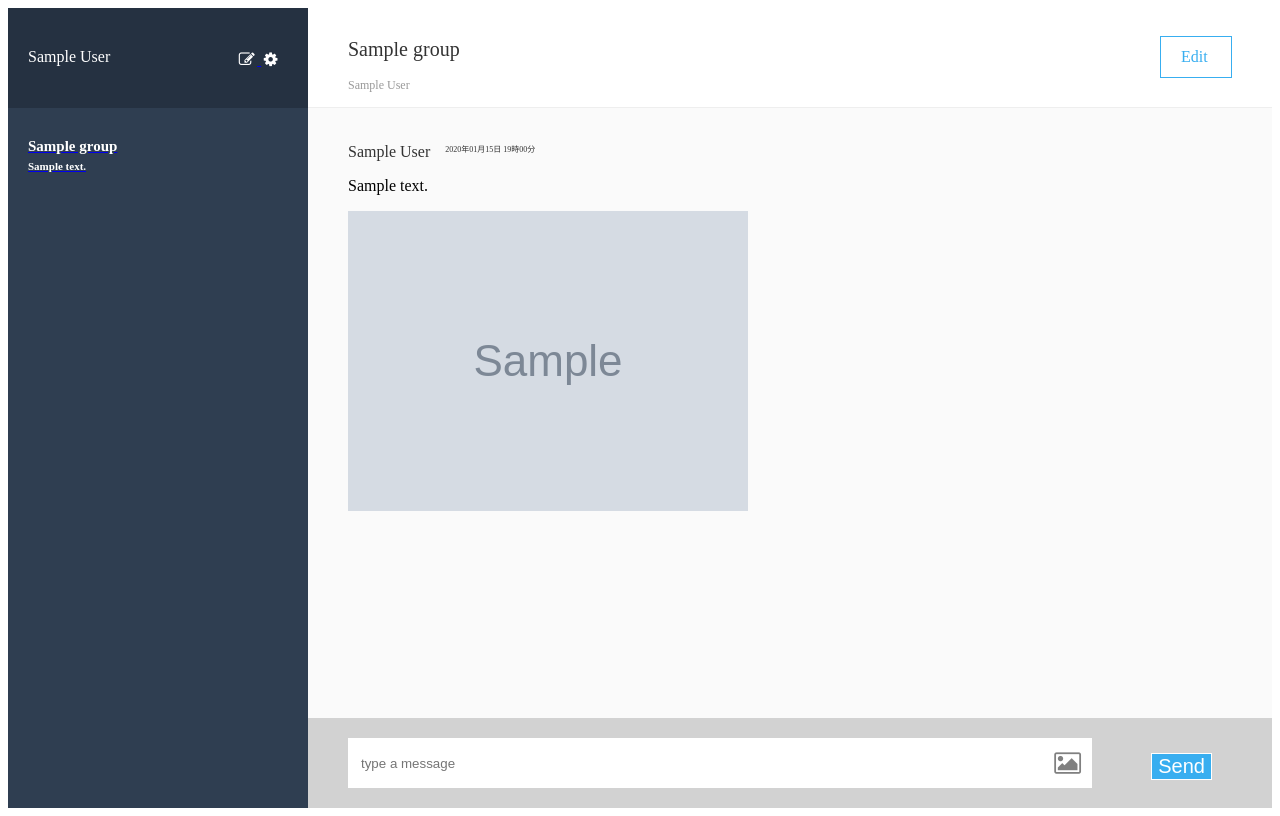
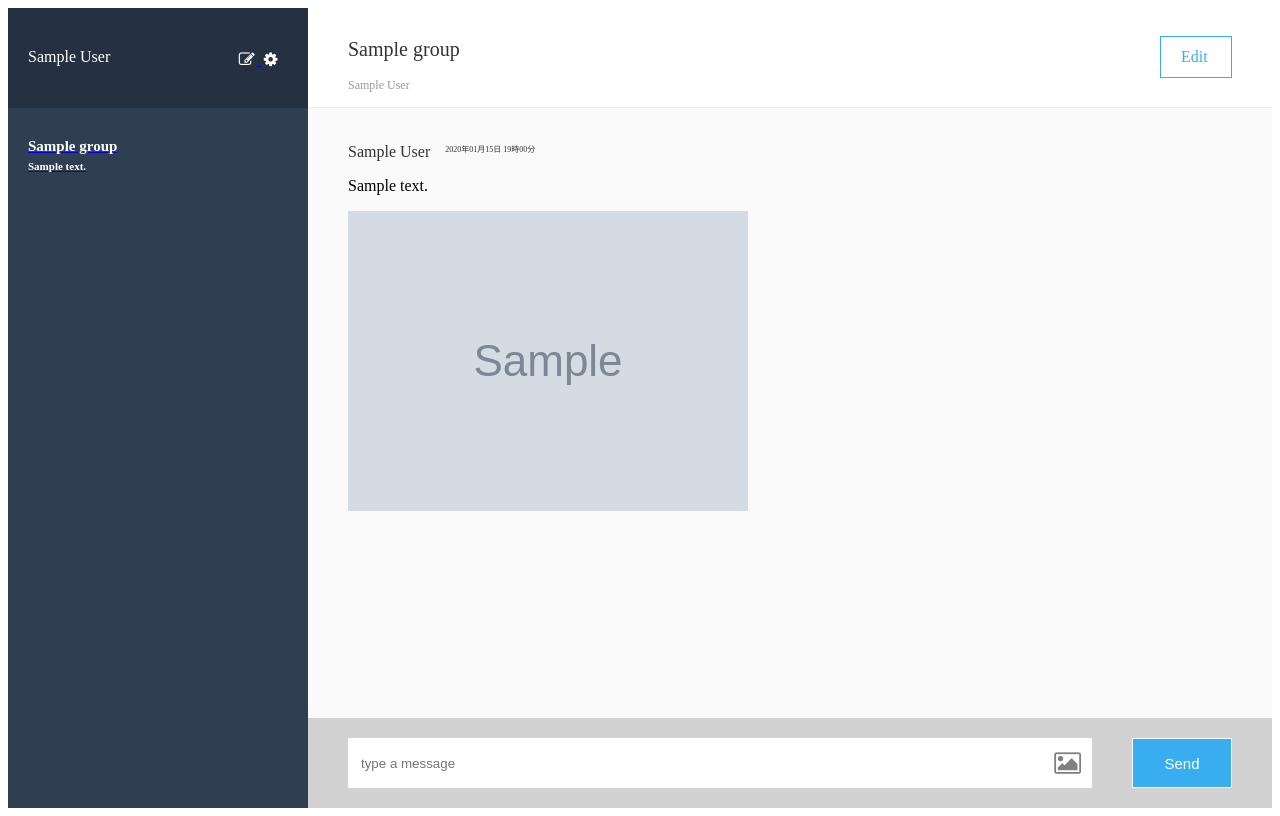
Before and after one commit to ishikawasan38/chat-space, a Rails app: page /groups/1/messages in a window 1280 px wide. Run offline with Rails 7, Linux system fonts and the light colour scheme; a user stored in the database is signed in; tables that the repository leaves empty hold one stand-in row (values such as "Sample post"); grey boxes marked "Sample" are stand-in pictures; style sheets or scripts are compiled from the project's sources; some libraries are stand-ins or nearby versions.

Commit message:
updata ok

```diff
--- a/app/assets/javascripts/message.js
+++ b/app/assets/javascripts/message.js
@@ -1,8 +1,9 @@
 $(function(){
       function buildHTML(message){
-        if ( message.image ) {
+        if ( message.content && message.image) {
           var html =
-            `<div class="chat-comment">
+           `<div class="message" data-message-id= ${message.id} >
+              <div class="chat-comment">
                 <div class="chat-comment__name">
                   <div class="group-name1">
                     ${message.user_name}
@@ -15,13 +16,14 @@
                   <p class="chat-comment__name2__content">
                     ${message.content}
                   </p>
+                <img src=${message.image} class="input-box__image" >
                 </div>
-               <img src=${message.image} >
             </div>`
-          return html;
-        } else {
+
+        } else if (message.content) {
           var html =
-            `<div class="chat-comment">
+           `<div class="message" data-message-id=${message.id}>
+              <div class="chat-comment">
                 <div class="chat-comment__name">
                  <div class="group-name1">
                   ${message.user_name}
@@ -36,9 +38,30 @@
                 </p>
               </div>
            </div>`
+
+        } else if (message.image) {
+          var html =
+          `<div class="message" data-message-id= ${message.id}>
+             <div class="chat-comment">
+               <div class="chat-comment__name">
+                 <div class="group-name1">
+                   ${message.user_name}
+                 </div>
+                 <div class="group-time1">
+                   ${message.created_at}
+                 </div>
+               </div>
+                 <div class="chat-comment__name2">
+                   <img src=${message.image} class="input-box__image"
+               </div>
+           </div>`
+
+      };
       return html;
-        };
     }
+
+
+
   $('#new_message').on('submit', function(e){
     e.preventDefault();
     var formData = new FormData(this);
@@ -55,8 +78,6 @@
        var html = buildHTML(data);
        $('.chat-main__message-list').append(html);
        $('form')[0].reset();
-      $('.chat-main__message-list').animate({ scrolltop: $('.chat-main__message-list')[0].scrollHeight});
-      $('.contents__btn').prop('disabled', false);
      })
     .fail(function(){
         alert("メッセージ送信に失敗しました");
@@ -64,6 +85,33 @@
     .always(function(){
       $
       ('.contens__btn').prop('disabled', false);
+    });
   })
+
+  var reloadMessages = function() {
+    var last_message_id = $('.message:last').data("message-id");
+    $.ajax({
+      url: "api/messages",
+      type: 'get',
+      dataType: 'json',
+      data: {id: last_message_id}
     })
+    .done(function(messages){
+      if (messages. length !== 0){
+      var insertHTML = '';
+      $.each(messages, function(i, message){
+        insertHTML += buildHTML(message)
+      });
+      $('.chat-main__message-list').append(insertHTML);
+      $('.chat-main__message-list').animate({ scrolltop: $('.chat-main__message-list')[0].scrollHeight});
+     }
     })
+    .fail(function() {
+      alert("メッセージ送信に失敗しました");
+    });
+   };
+  if (document.location.href.match(/\/groups\/\d+\/messages/)){
+    // setinterval(reloadMessages, 7000);
+    setInterval(reloadMessages, 7000);
+  }
+});
--- a/app/assets/stylesheets/modules/_messages.scss
+++ b/app/assets/stylesheets/modules/_messages.scss
@@ -41,6 +41,8 @@
     background-color: #2f3e51;
     height: calc(100vh - 100px);
     width: 300px;
+    overflow: scroll;
+    text-decoration: none;
 
      .group-comment{
       height: 71px;
@@ -53,9 +55,11 @@
       flex-flow: column;
       padding-top: 30px;
 
+
        &__name1{
          font-size: 15px;
          color: #ffffff;
+
        }
 
        &__name2{
@@ -63,6 +67,7 @@
          color: #ffffff;
          padding-bottom: 40px;
          padding-top: 5px;
+
        }
     }
   }
@@ -127,6 +132,7 @@
       padding: 10px  40px 35px;
       overflow: scroll;
 
+
       .chat-comment{
         margin-top: 25px;
 
@@ -184,13 +190,21 @@
         align-items: flex-start;
         padding: 20px 40px;
         line-height: 50px;
+
         .contents__btn{
           text-decoration: none;
           color:#ffffff;
-          margin: 15px 20px;
+          // margin: 15px 20px;
+          margin-left: 15px;
+          padding: 0 30px;
+          height: 50px;
+          width: 100px;
           background-color: #38aef0;
           border: solid 1px #ffffff;
-          font-size: 20px;
+          font-size: 15px;
+          cursor: pointer;
+
+
           }
         .message-area{
           height: 50px;
@@ -223,9 +237,10 @@
         background-color: #38aef0;
         height: 50px;
         width: 94px;
-        padding: 0 30px;
-        margin-left: 15px;
+        // padding: 0 30px;
+        // margin-left: 15px;
         border: solid 1px#ffffff;
+
 
 
       }
@@ -237,6 +252,6 @@
   text-decoration: none;
   padding: 2.5px ;
   line-height: center;
-  color:#ffffff;
+  color :#ffffff;
   text-align:  right;
 }
--- a/app/views/groups/new.html.haml
+++ b/app/views/groups/new.html.haml
@@ -1,6 +1,6 @@
-=form_for @group do |f|
-  = f.text_field :name, class: "chat-group-form__input", placeholder: "グループ名を入力してください"
-  = f.collection_check_boxes :user_ids, User.all, :id, :name
+-# =form_for @group do |f|
+-#   = f.text_field :name, class: "chat-group-form__input", placeholder: "グループ名を入力してください"
+-#   = f.collection_check_boxes :user_ids, User.all, :id, :name
 .chat-group-form
   %h1 新規チャットグループ
   = render partial: 'form', locals: { group: @group }
--- a/app/views/messages/_message.html.haml
+++ b/app/views/messages/_message.html.haml
@@ -1,3 +1,5 @@
+.message{data: {message: {id: message.id}}}
+
 .chat-comment
   .chat-comment__name
     .group-name1
--- a/config/routes.rb
+++ b/config/routes.rb
@@ -1,10 +1,13 @@
 Rails.application.routes.draw do
   devise_for :users
   root 'groups#index'
-  root 'users#index'
+  # root 'users#index'
   # resources :users, only: [:edit, :update]
   resources :users, only: [:index, :edit, :update]
   resources :groups, only: [:index, :new, :create, :edit, :update] do
     resources :messages, only: [:index, :create]
+    namespace :api do
+      resources :messages, only: :index, defaults: { format: 'json'}
+   end
   end
 end
```
Also changed, not shown: app/controllers/api/messages_controller.rb (added, +7 -0 lines), app/views/api/messages/index.json.jbuilder (added), app/views/messages/create.json.jbuilder. Lines whose indentation alone changed are shown as unchanged.
